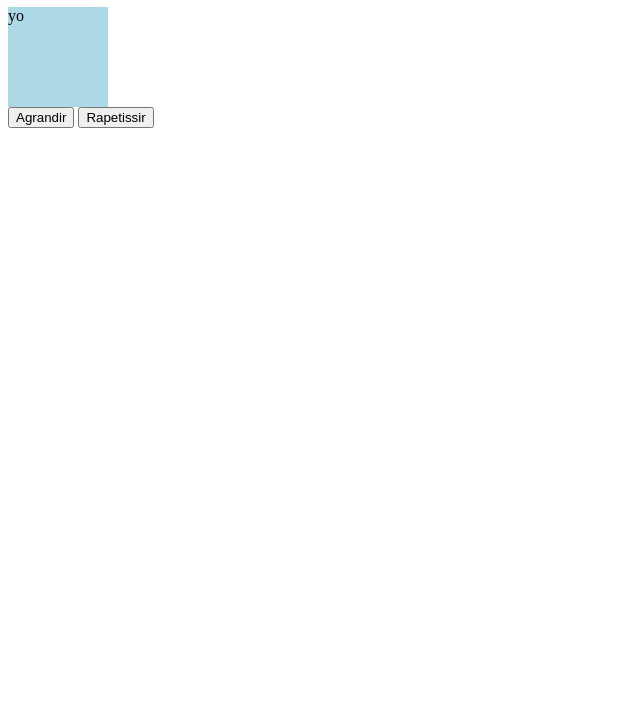
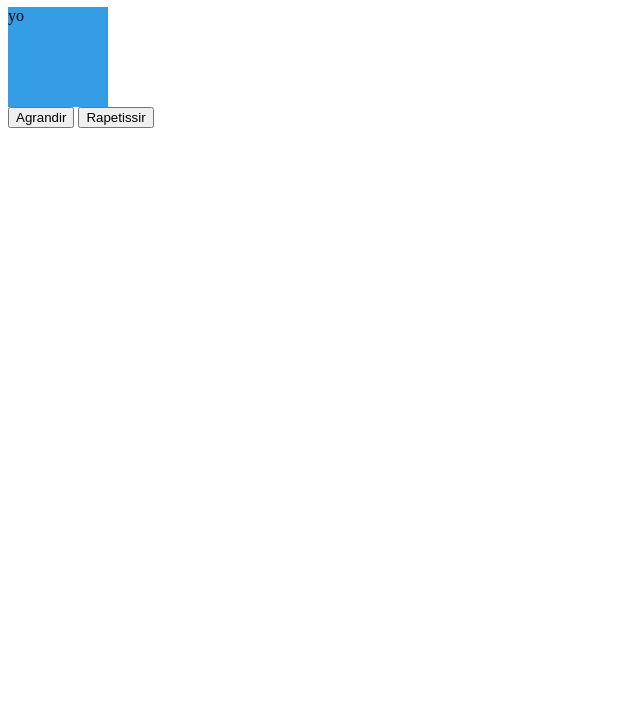
Before and after one commit to SamuelMestiri/SDW-2A, a plain HTML site: page index.html in a window 1280 px wide. Shown: the part 73-800 px from the top of the page, without its empty margins (0-640 px from the left). Drawn offline with Linux system fonts and the light colour scheme.

Commit message:
changement de couleur du carre

```diff
--- a/index.html
+++ b/index.html
@@ -8,7 +8,7 @@
 </head>
 <body>
     <h1>Bonjour</h1>
-    <div id="carre" style="background-color: lightblue; width: 100px; height: 100px">yo</div>
+    <div id="carre" style="background-color: #349de6; width: 100px; height: 100px">yo</div>
     <button id="grand">Agrandir</button>
     <button id="petit">Rapetissir</button>
 
```
